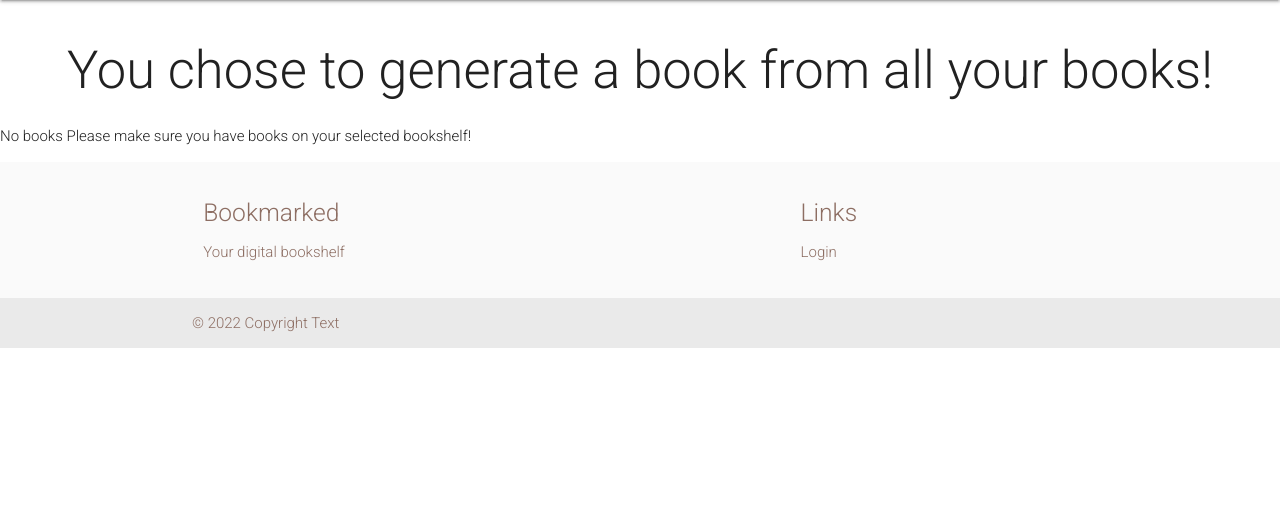
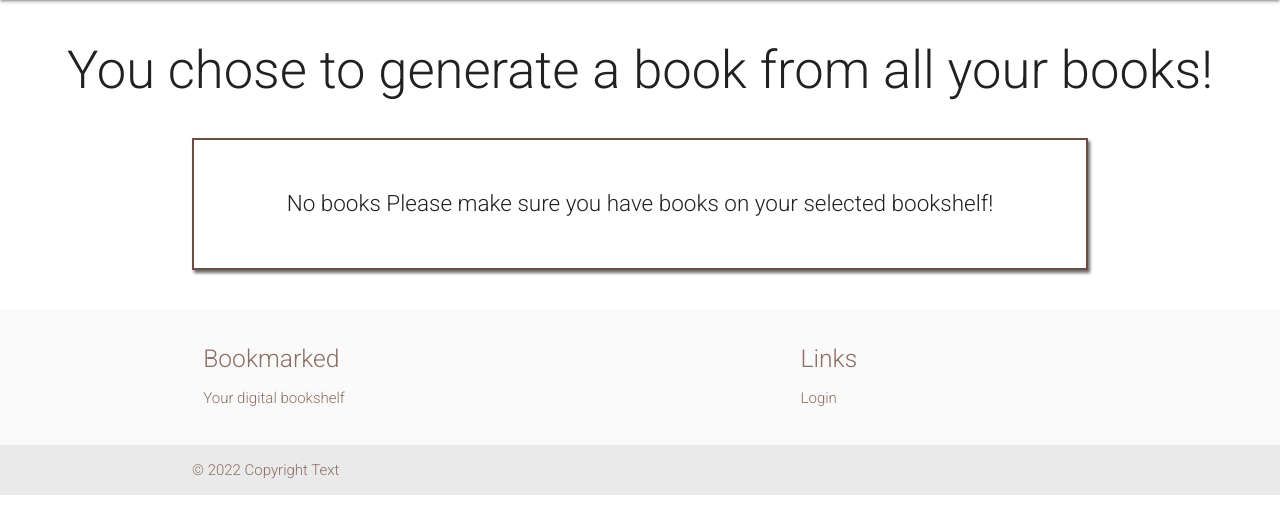
Before and after one commit to Claire221/bookmarked, a Flask app: template bookmarked/templates/generated_book.html in a window 1280 px wide. Shown: the part 64-574 px from the top of the page. Run offline with Flask 2, Linux system fonts and the light colour scheme; the template is opened without the code that fills it, so the values that code supplies are empty; some libraries are stand-ins or nearby versions.

Commit message:
Classess added

```diff
--- a/bookmarked/templates/generated_book.html
+++ b/bookmarked/templates/generated_book.html
@@ -32,7 +32,9 @@
         </div>
     </div>
     {% else %}
-        <p>No books Please make sure you have books on your selected bookshelf!</p>
+        <div class="container generated-book-card shadow">
+            <p class="grey-text text-darken-4 generated-info">No books Please make sure you have books on your selected bookshelf!</p>
+        </div>
     {% endif %}
 
 {% endblock %}
```
